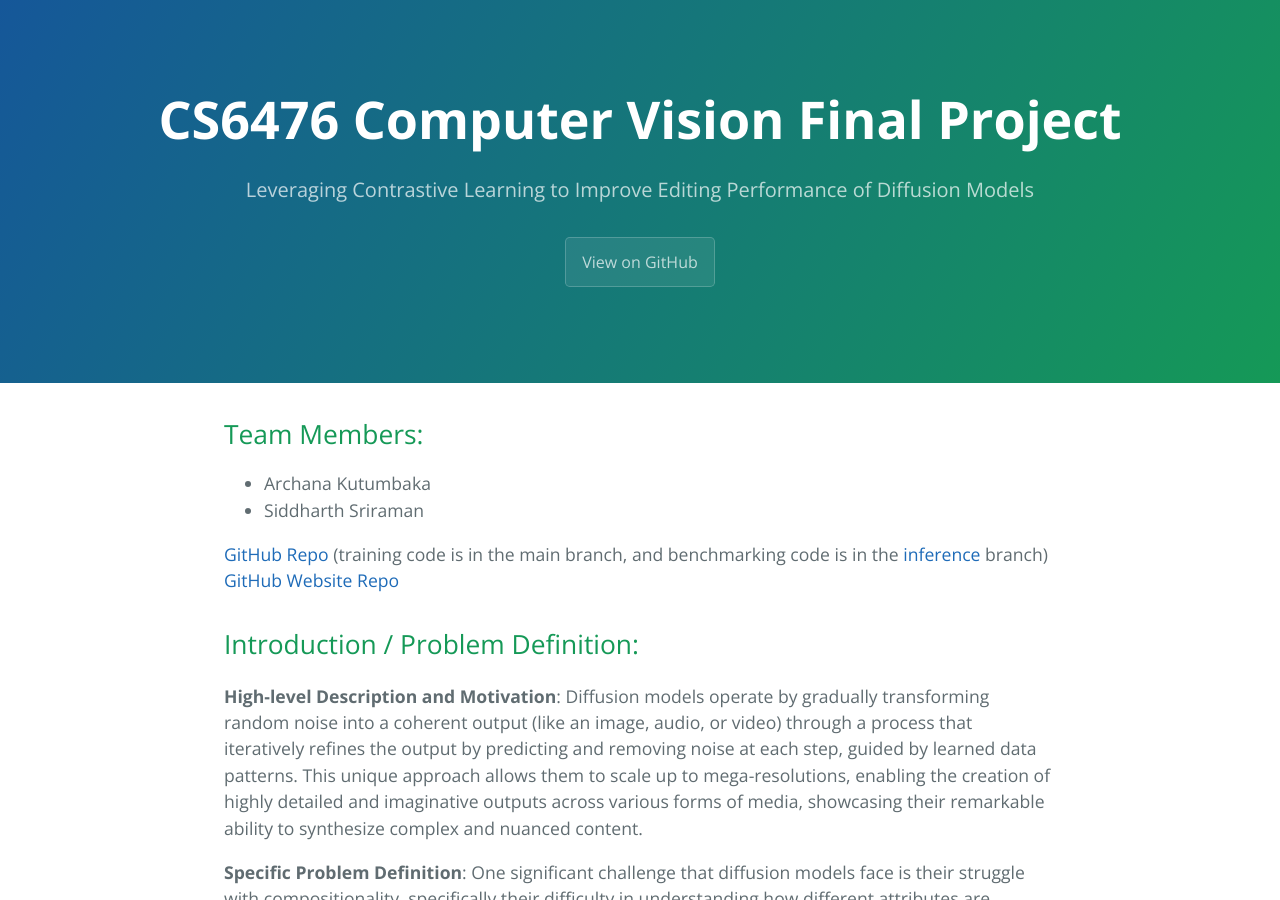
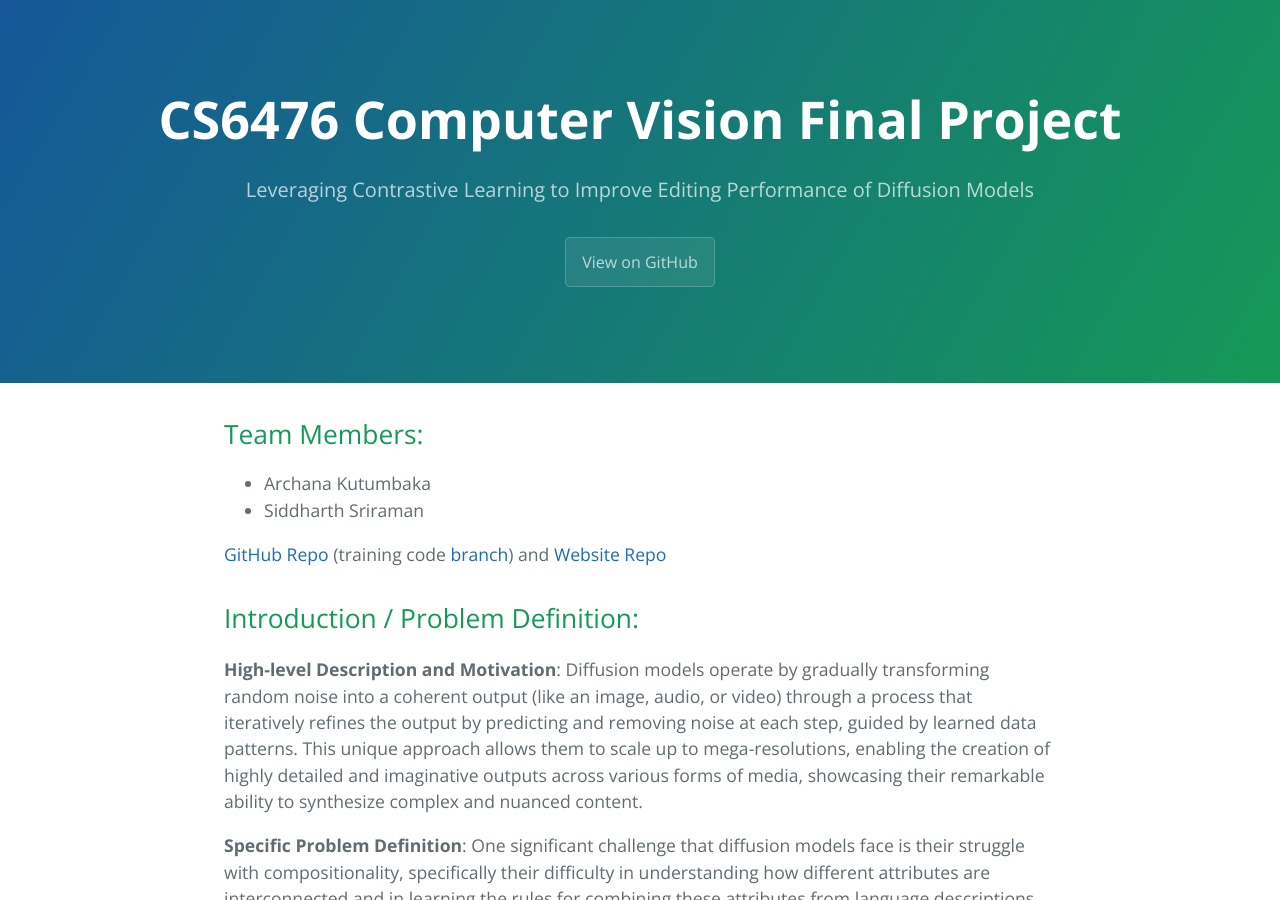
Before and after one commit to sid-sr/CS6476_Website, a Jekyll site: the page built from index.md, in a window 1280 px wide and 900 px high. Built offline with Jekyll 4.4.1, drawn with Linux system fonts in a browser that asks for light colours.

Commit message:
Updated code links

```diff
--- a/index.md
+++ b/index.md
@@ -8,8 +8,7 @@ toc: true
 - Archana Kutumbaka
 - Siddharth Sriraman
 
-[GitHub Repo](https://github.com/archana53/diffusion-itm/) (training code is in the main branch, and benchmarking code is in the [inference](https://github.com/archana53/diffusion-itm/tree/inference) branch)
-[GitHub Website Repo](https://github.com/sid-sr/CS6476_Website/)
+[GitHub Repo](https://github.com/archana53/diffusion-itm/) (training code [branch](https://github.com/archana53/diffusion-itm/tree/final_train)) and [Website Repo](https://github.com/sid-sr/CS6476_Website/)
 
 ## Introduction / Problem Definition:
 **High-level Description and Motivation**: Diffusion models operate by gradually transforming random noise into a coherent output (like an image, audio, or video) through a process that iteratively refines the output by predicting and removing noise at each step, guided by learned data patterns. This unique approach allows them to scale up to mega-resolutions, enabling the creation of highly detailed and imaginative outputs across various forms of media, showcasing their remarkable ability to synthesize complex and nuanced content.
```
